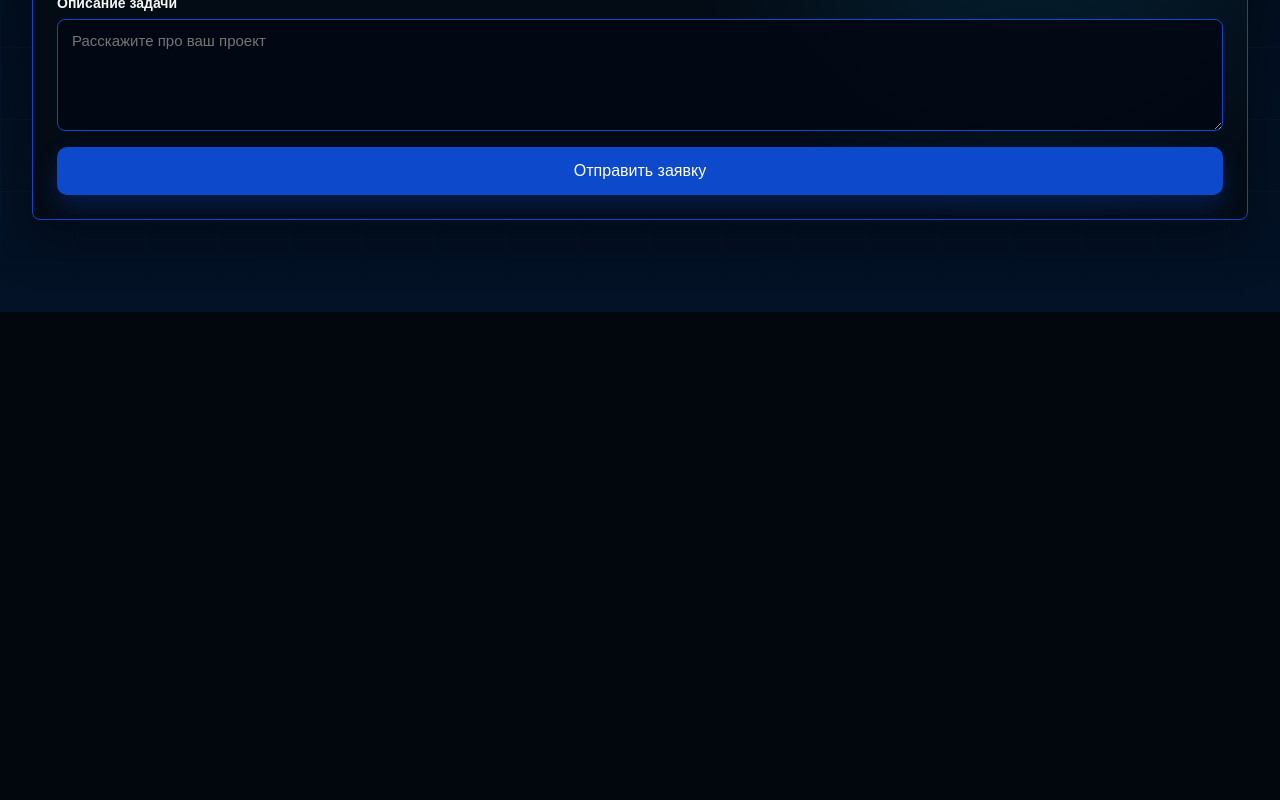
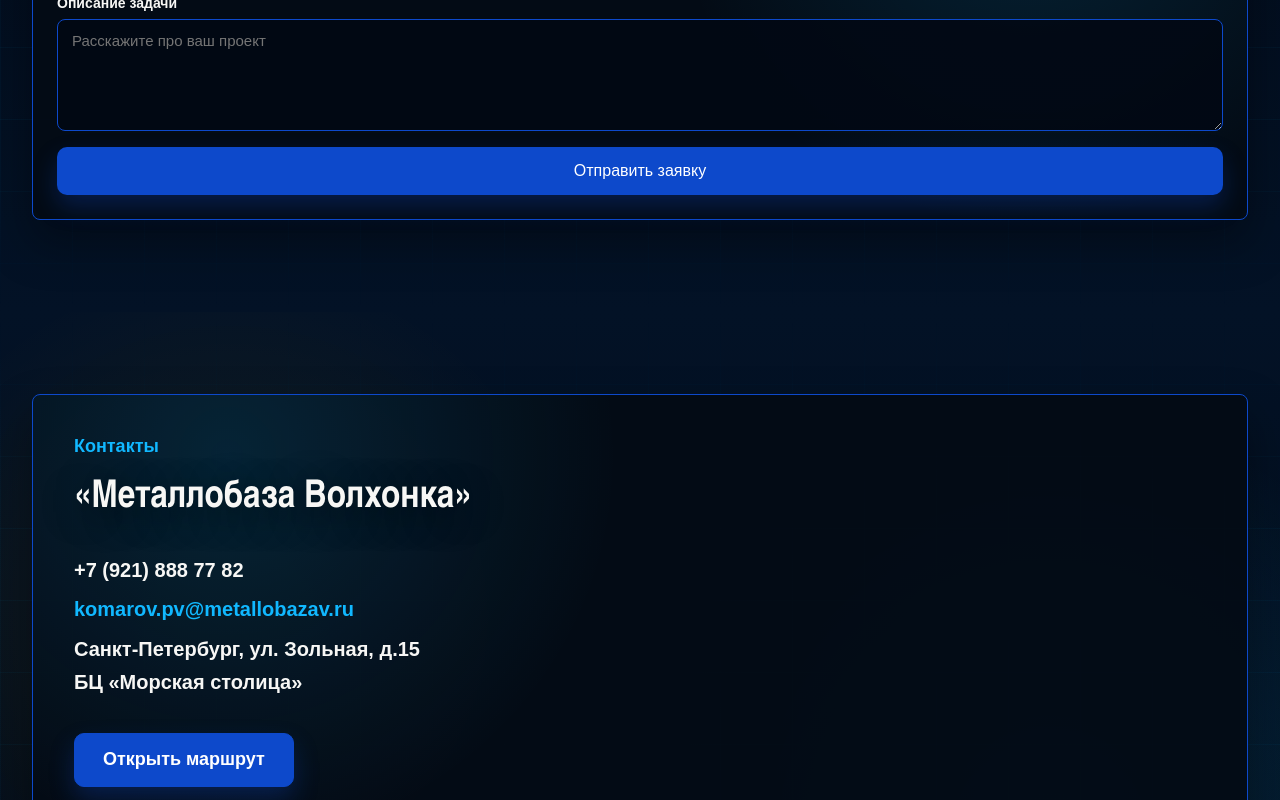
Before and after one commit to artofmarktg-a11y/cable, a Next.js app: page / in a window 1280 px wide. Shown: the part 11200-12000 px from the top of the page. Before the commit the page ends 11513 px from the top, so only its background shows below. Built offline with nearby package versions, Linux system fonts and the light colour scheme.

Commit message:
Add contacts section with map

```diff
--- a/app/globals.css
+++ b/app/globals.css
@@ -59,6 +59,7 @@
 .audience-section,
 .order-section,
 .request-section,
+.contacts-section,
 .catalog-section {
   position: relative;
   overflow: hidden;
@@ -131,6 +132,14 @@
     radial-gradient(circle at 16% 30%, rgba(17, 184, 255, 0.14), transparent 30%),
     radial-gradient(circle at 84% 22%, rgba(13, 73, 203, 0.2), transparent 30%),
     linear-gradient(180deg, #020712 0%, #031226 100%);
+}
+
+.contacts-section {
+  padding: 82px 0 96px;
+  background:
+    radial-gradient(circle at 18% 26%, rgba(255, 196, 0, 0.08), transparent 26%),
+    radial-gradient(circle at 82% 44%, rgba(17, 184, 255, 0.18), transparent 34%),
+    linear-gradient(180deg, #031226 0%, #02060d 100%);
 }
 
 .hero-section::before,
@@ -141,6 +150,7 @@
 .audience-section::before,
 .order-section::before,
 .request-section::before,
+.contacts-section::before,
 .catalog-section::before {
   position: absolute;
   inset: 0;
@@ -377,6 +387,8 @@
 .audience-card,
 .order-step,
 .request-form,
+.contact-card,
+.contact-map-card,
 .task-tabs-wrap {
   border: 1px solid var(--line);
   border-radius: 8px;
@@ -901,6 +913,97 @@
   margin-top: 2px;
   border: 0;
   font: inherit;
+}
+
+.contacts-grid {
+  display: grid;
+  grid-template-columns: minmax(340px, 0.72fr) minmax(520px, 1.18fr);
+  gap: clamp(28px, 5vw, 72px);
+  align-items: center;
+}
+
+.contact-card {
+  padding: clamp(28px, 3.2vw, 48px);
+  background:
+    radial-gradient(circle at 16% 14%, rgba(17, 184, 255, 0.14), transparent 36%),
+    var(--panel-strong);
+}
+
+.contact-eyebrow {
+  display: block;
+  margin-bottom: 20px;
+  color: var(--blue);
+  font-size: clamp(18px, 1.2vw, 22px);
+  font-weight: 700;
+}
+
+.contact-card h2 {
+  max-width: 620px;
+  margin: 0;
+  font-family: "Arial Narrow", "Segoe UI Condensed", Arial, sans-serif;
+  font-size: clamp(34px, 3vw, 52px);
+  font-weight: 800;
+  line-height: 1.14;
+  letter-spacing: 0;
+  text-shadow: 0 8px 34px rgba(0, 0, 0, 0.62);
+}
+
+.contact-list {
+  display: grid;
+  gap: 12px;
+  margin-top: 36px;
+}
+
+.contact-link,
+.contact-list address {
+  color: var(--text);
+  font-size: clamp(20px, 1.4vw, 26px);
+  font-style: normal;
+  font-weight: 700;
+  line-height: 1.38;
+}
+
+.contact-link {
+  width: fit-content;
+  transition: color 0.2s ease;
+}
+
+.contact-link:hover,
+.contact-link:focus-visible {
+  color: var(--button-blue);
+}
+
+.contact-mail {
+  color: var(--blue);
+}
+
+.contact-list address span {
+  display: block;
+  margin-top: 6px;
+}
+
+.contact-route-button {
+  margin-top: 36px;
+  min-height: 54px;
+}
+
+.contact-map-card {
+  min-height: 500px;
+  padding: 8px;
+  overflow: hidden;
+  background:
+    radial-gradient(circle at 70% 10%, rgba(17, 184, 255, 0.12), transparent 34%),
+    var(--panel-strong);
+}
+
+.contact-map-card iframe {
+  display: block;
+  width: 100%;
+  height: 100%;
+  min-height: 484px;
+  border: 0;
+  border-radius: 6px;
+  background: rgba(255, 255, 255, 0.08);
 }
 
 .task-tabs-wrap {
@@ -1120,13 +1223,6 @@
 
 .catalog-cta p + p {
   margin-top: 0;
-}
-
-.contacts-anchor {
-  position: absolute;
-  width: 1px;
-  height: 1px;
-  overflow: hidden;
 }
 
 .catalog-page {
@@ -1501,6 +1597,11 @@
     align-items: start;
   }
 
+  .contacts-grid {
+    grid-template-columns: 1fr;
+    align-items: start;
+  }
+
   .audience-card {
     min-height: 390px;
   }
@@ -1683,6 +1784,7 @@
   .audience-section,
   .order-section,
   .request-section,
+  .contacts-section,
   .catalog-section {
     padding: 58px 0;
   }
@@ -1828,6 +1930,38 @@
     padding: 20px;
   }
 
+  .contact-card {
+    padding: 26px 22px;
+  }
+
+  .contact-card h2 {
+    font-size: 34px;
+  }
+
+  .contact-list {
+    margin-top: 28px;
+  }
+
+  .contact-link,
+  .contact-list address {
+    font-size: 19px;
+    overflow-wrap: anywhere;
+  }
+
+  .contact-route-button {
+    width: 100%;
+    margin-top: 28px;
+  }
+
+  .contact-map-card {
+    min-height: 360px;
+    padding: 6px;
+  }
+
+  .contact-map-card iframe {
+    min-height: 348px;
+  }
+
   .hero-grid {
     margin-top: 44px;
   }
--- a/app/page.jsx
+++ b/app/page.jsx
@@ -594,6 +594,50 @@
   );
 }
 
+function ContactsSection() {
+  const address = "Санкт-Петербург, ул. Зольная, д.15, БЦ Морская столица";
+  const encodedAddress = encodeURIComponent(address);
+  const mapSrc = `https://yandex.ru/map-widget/v1/?mode=search&text=${encodedAddress}&z=16`;
+  const routeHref = `https://yandex.ru/maps/?mode=search&text=${encodedAddress}`;
+
+  return (
+    <section className="contacts-section" id="contacts" aria-labelledby="contacts-title">
+      <div className="section-shell contacts-grid">
+        <div className="contact-card">
+          <span className="contact-eyebrow">Контакты</span>
+          <h2 id="contacts-title">«Металлобаза Волхонка»</h2>
+
+          <div className="contact-list">
+            <a className="contact-link contact-phone" href="tel:+79218887782">
+              +7 (921) 888 77 82
+            </a>
+            <a className="contact-link contact-mail" href="mailto:komarov.pv@metallobazav.ru">
+              komarov.pv@metallobazav.ru
+            </a>
+            <address>
+              Санкт-Петербург, ул. Зольная, д.15
+              <span>БЦ «Морская столица»</span>
+            </address>
+          </div>
+
+          <a className="primary-button contact-route-button" href={routeHref} target="_blank" rel="noreferrer">
+            Открыть маршрут
+          </a>
+        </div>
+
+        <div className="contact-map-card">
+          <iframe
+            src={mapSrc}
+            title="Карта проезда к Металлобазе Волхонка"
+            loading="lazy"
+            referrerPolicy="no-referrer-when-downgrade"
+          />
+        </div>
+      </div>
+    </section>
+  );
+}
+
 function Header() {
   return (
     <header className="site-header">
@@ -744,7 +788,7 @@
       <AudienceSection />
       <OrderSection />
       <RequestSection />
-      <section className="contacts-anchor" id="contacts" aria-label="Контакты" />
+      <ContactsSection />
     </main>
   );
 }
```
